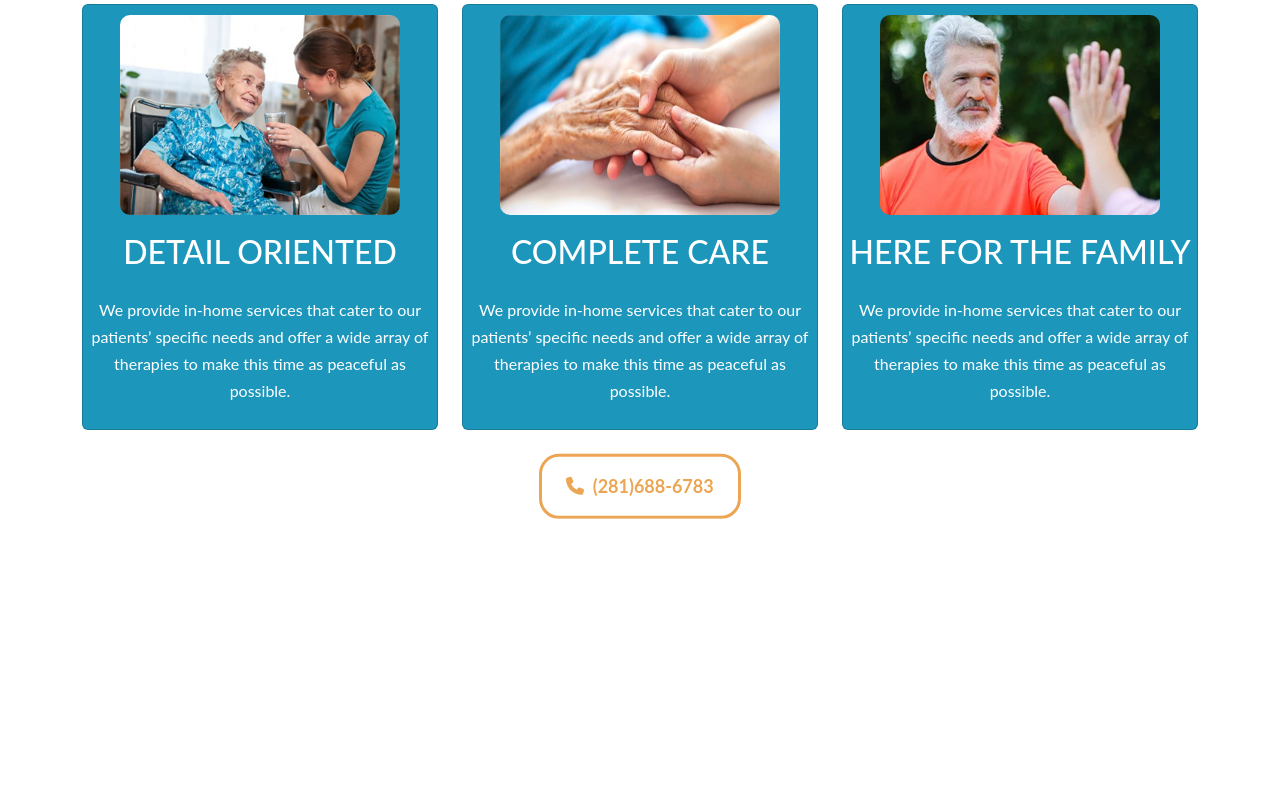
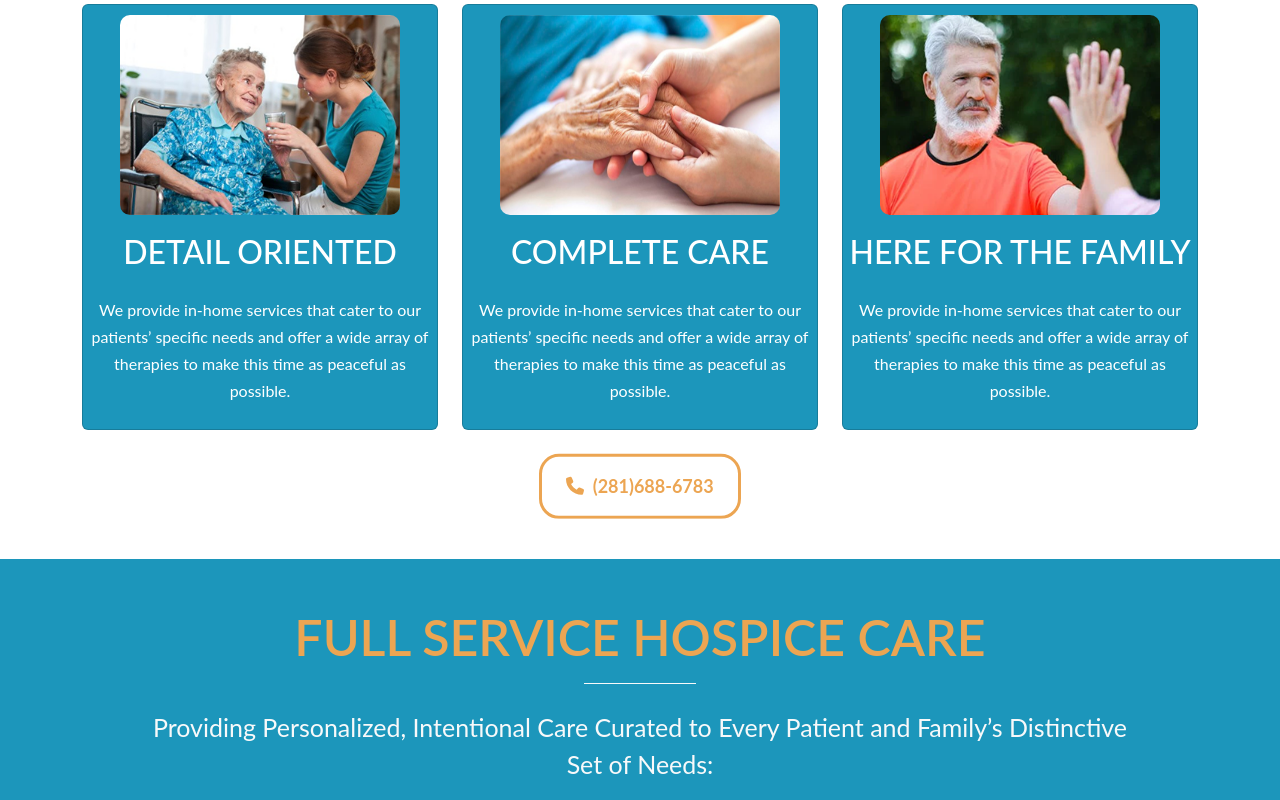
Before and after one commit to Gamal-Ramadan-1/Hospice-Care, a Vue app: page / in a window 1280 px wide. Shown: the part 3410-4210 px from the top of the page. Before the commit the page ends 3969 px from the top, so only its background shows below. Built offline with nearby package versions, Linux system fonts and the light colour scheme; a web font is replaced by a local one.

Commit message:
Header of OurServeces Section

```diff
--- a/src/App.vue
+++ b/src/App.vue
@@ -3,6 +3,7 @@
   <ContactUs />
   <ComfortableCare />
   <OrchidHospice />
+  <OurServeces />
 </template>
 
 <script>
@@ -10,11 +11,13 @@ import OrchidHospice from "./components/InformationAboutUs/InfosUs.vue";
 import ComfortableCare from "./components/ComfortableCare/ComfortableCare.vue";
 import ContactUs from "./components/ContactUs/ContactUs.vue";
 import Header from "./components/Header/Header.vue";
+import OurServeces from "./components/OurServeces/OurServeces.vue";
 export default {
-  components: { Header, ContactUs, ComfortableCare, OrchidHospice },
+  components: { Header, ContactUs, ComfortableCare, OrchidHospice, OurServeces },
   name: "App",
 };
 </script>
 
 <style lang="scss">
+
 </style>
--- a/src/components/HeadEachSection/Head.vue
+++ b/src/components/HeadEachSection/Head.vue
@@ -1,6 +1,6 @@
 <template>
   <div class="row">
-    <div class="col-12 text-center">
+    <div class="col-12 text-center fw-bolder">
       <h1 class="mt-5 mb-3">{{ Text.toUpperCase() }}</h1>
       <div :class="LineColor + ' line'"></div>
     </div>
--- /dev/null
+++ b/src/components/OurServeces/OurServeces.vue
@@ -0,0 +1,38 @@
+<template>
+    <section>
+        <div class="container">
+            <div class="row header">
+                <div class="col-12">
+
+                    <Head Text="FULL SERVICE HOSPICE CARE" LineColor="border-light" />
+                </div>
+                <div class="col-12 text-center">
+                    <p class="text-light pt-4">Providing Personalized, Intentional Care Curated to Every Patient and
+                        Family’s Distinctive <span class="d-lg-block d-inline-block">Set of Needs:</span>
+                    </p>
+                </div>
+            </div>
+        </div>
+    </section>
+</template>
+<script>
+import Head from '../HeadEachSection/Head.vue';
+
+export default {
+    name: "OurServeces",
+    components: { Head }
+}
+</script>
+<style lang="scss" scoped>
+@import '@/Scss/Main.scss';
+
+section {
+    background-color: $Main-Color;
+
+    .header {
+        p {
+            font-size: 25px;
+        }
+    }
+}
+</style>
```
